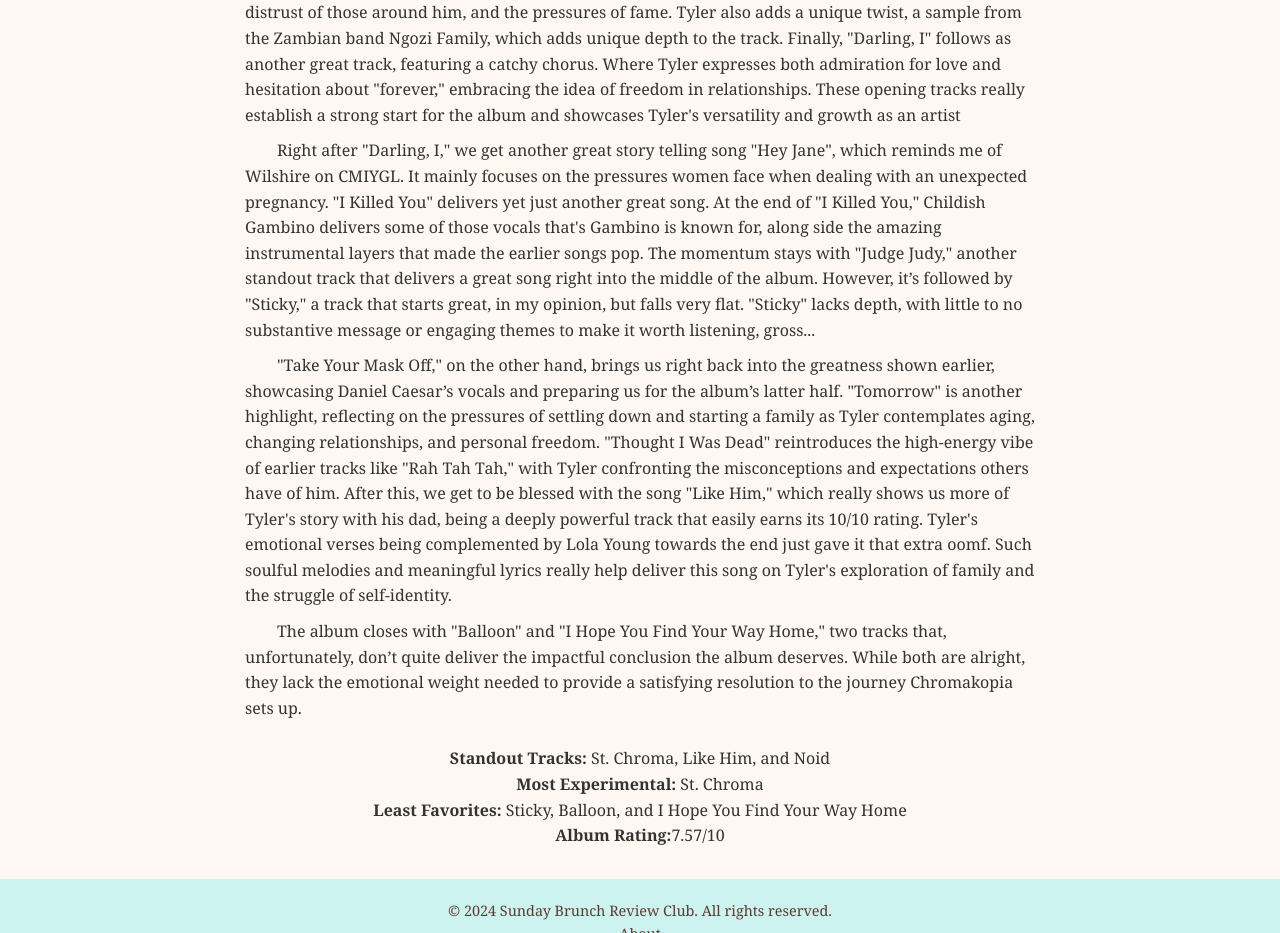
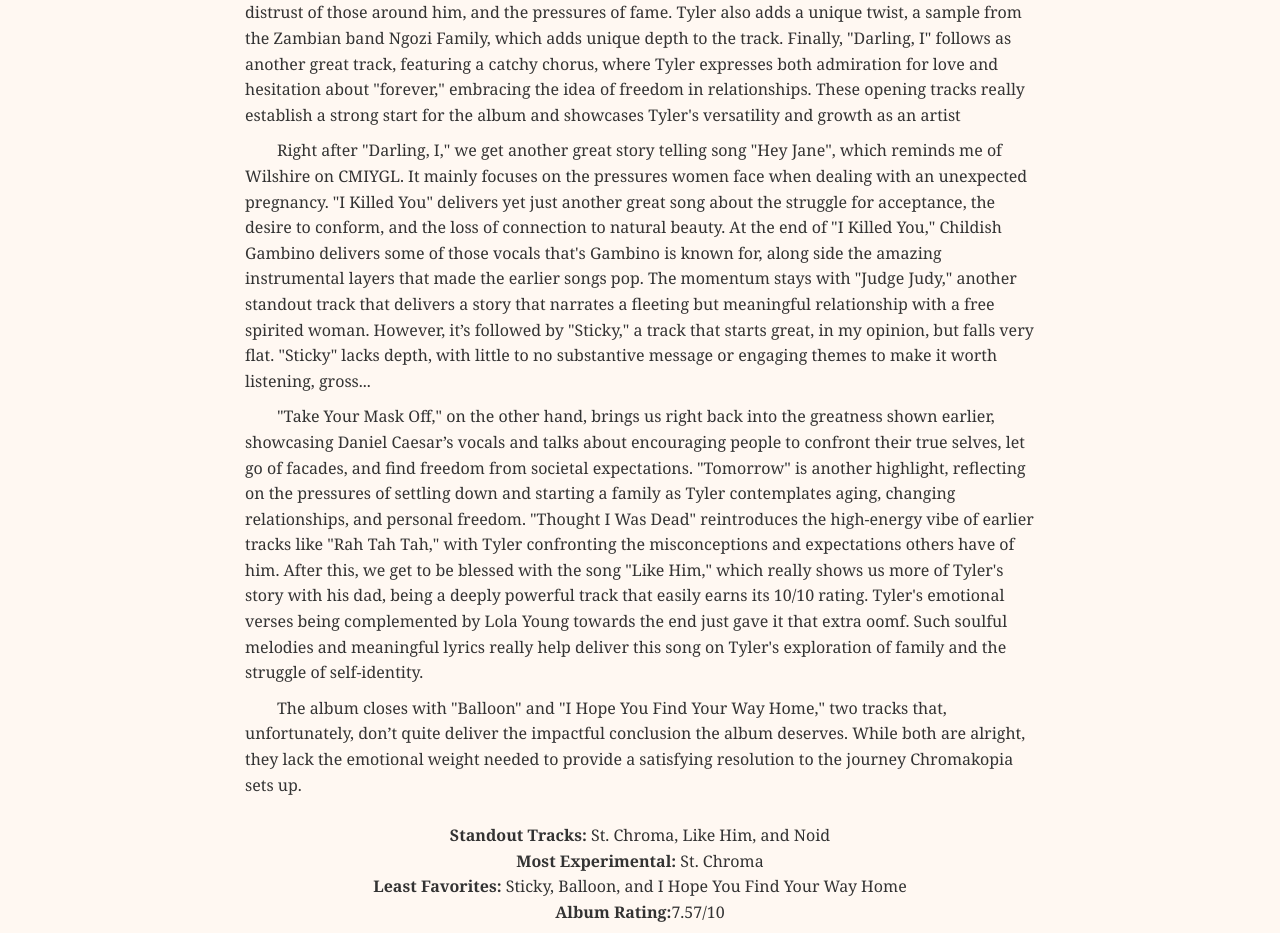
Before and after one commit to SundayBrunchTeaClub/sundaybrunchreviewclub, a plain HTML site: page chromakopia-review.html in a window 1280 px wide. Shown: the part 880-1813 px from the top of the page. Drawn offline with Linux system fonts and the light colour scheme.

Commit message:
Review changes

```diff
--- a/chromakopia-review.html
+++ b/chromakopia-review.html
@@ -44,9 +44,9 @@
             </ul>
 
             <h2>Album Review</h2>
-            <p>As you can see from my ratings, I thought Chromakopia was a great album. The opening track, "St. Chroma," sets the bar high for the entire album with its excellent production, featuring a head banging marching beat and beautiful vocals by Daniel Caesar. About halfway through, the track switches up, transitioning into a more rap-focused style that keeps the song from going stale. This leads perfectly into "Rah Tah Tah," a harder-hitting rap song that brings back memories of Tyler's Cherry Bomb era with its chaotic vibe. Next up, "Noid" where Tyler expresses his frustration over privacy invasion, distrust of those around him, and the pressures of fame. Tyler also adds a unique twist, a sample from the Zambian band Ngozi Family, which adds unique depth to the track. Finally, "Darling, I" follows as another great track, featuring a catchy chorus. Where Tyler expresses both admiration for love and hesitation about "forever," embracing the idea of freedom in relationships. These opening tracks really establish a strong start for the album and showcases Tyler's versatility and growth as an artist</p>
-            <p>Right after "Darling, I," we get another great story telling song "Hey Jane", which reminds me of Wilshire on CMIYGL. It mainly focuses on the pressures women face when dealing with an unexpected pregnancy. "I Killed You" delivers yet just another great song. At the end of "I Killed You," Childish Gambino delivers some of those vocals that's Gambino is known for, along side the amazing instrumental layers that made the earlier songs pop. The momentum stays with "Judge Judy," another standout track that delivers a great song right into the middle of the album. However, it’s followed by "Sticky," a track that starts great, in my opinion, but falls very flat. "Sticky" lacks depth, with little to no substantive message or engaging themes to make it worth listening, gross...</p>
-            <p>"Take Your Mask Off," on the other hand, brings us right back into the greatness shown earlier, showcasing Daniel Caesar’s vocals and preparing us for the album’s latter half. "Tomorrow" is another highlight, reflecting on the pressures of settling down and starting a family as Tyler contemplates aging, changing relationships, and personal freedom. "Thought I Was Dead" reintroduces the high-energy vibe of earlier tracks like "Rah Tah Tah," with Tyler confronting the misconceptions and expectations others have of him. After this, we get to be blessed with the song "Like Him," which really shows us more of Tyler's story with his dad, being a deeply powerful track that easily earns its 10/10 rating. Tyler's emotional verses being complemented by Lola Young towards the end just gave it that extra oomf. Such soulful melodies and meaningful lyrics really help deliver this song on Tyler's exploration of family and the struggle of self-identity.</p>
+            <p>As you can see from my ratings, I thought Chromakopia was a great album. The opening track, "St. Chroma," sets the bar high for the entire album with its excellent production, featuring a head banging marching beat and beautiful vocals by Daniel Caesar. About halfway through, the track switches up, transitioning into a more rap-focused style that keeps the song from going stale. This leads perfectly into "Rah Tah Tah," a harder-hitting rap song that brings back memories of Tyler's Cherry Bomb era with its chaotic vibe. Next up, "Noid" where Tyler expresses his frustration over privacy invasion, distrust of those around him, and the pressures of fame. Tyler also adds a unique twist, a sample from the Zambian band Ngozi Family, which adds unique depth to the track. Finally, "Darling, I" follows as another great track, featuring a catchy chorus, where Tyler expresses both admiration for love and hesitation about "forever," embracing the idea of freedom in relationships. These opening tracks really establish a strong start for the album and showcases Tyler's versatility and growth as an artist</p>
+            <p>Right after "Darling, I," we get another great story telling song "Hey Jane", which reminds me of Wilshire on CMIYGL. It mainly focuses on the pressures women face when dealing with an unexpected pregnancy. "I Killed You" delivers yet just another great song about the struggle for acceptance, the desire to conform, and the loss of connection to natural beauty. At the end of "I Killed You," Childish Gambino delivers some of those vocals that's Gambino is known for, along side the amazing instrumental layers that made the earlier songs pop. The momentum stays with "Judge Judy," another standout track that delivers a story that narrates a fleeting but meaningful relationship with a free spirited woman. However, it’s followed by "Sticky," a track that starts great, in my opinion, but falls very flat. "Sticky" lacks depth, with little to no substantive message or engaging themes to make it worth listening, gross...</p>
+            <p>"Take Your Mask Off," on the other hand, brings us right back into the greatness shown earlier, showcasing Daniel Caesar’s vocals and talks about encouraging people to confront their true selves, let go of facades, and find freedom from societal expectations. "Tomorrow" is another highlight, reflecting on the pressures of settling down and starting a family as Tyler contemplates aging, changing relationships, and personal freedom. "Thought I Was Dead" reintroduces the high-energy vibe of earlier tracks like "Rah Tah Tah," with Tyler confronting the misconceptions and expectations others have of him. After this, we get to be blessed with the song "Like Him," which really shows us more of Tyler's story with his dad, being a deeply powerful track that easily earns its 10/10 rating. Tyler's emotional verses being complemented by Lola Young towards the end just gave it that extra oomf. Such soulful melodies and meaningful lyrics really help deliver this song on Tyler's exploration of family and the struggle of self-identity.</p>
             <p>The album closes with "Balloon" and "I Hope You Find Your Way Home," two tracks that, unfortunately, don’t quite deliver the impactful conclusion the album deserves. While both are alright, they lack the emotional weight needed to provide a satisfying resolution to the journey Chromakopia sets up.</p>
 
             <ul class="review-highlights">
```
